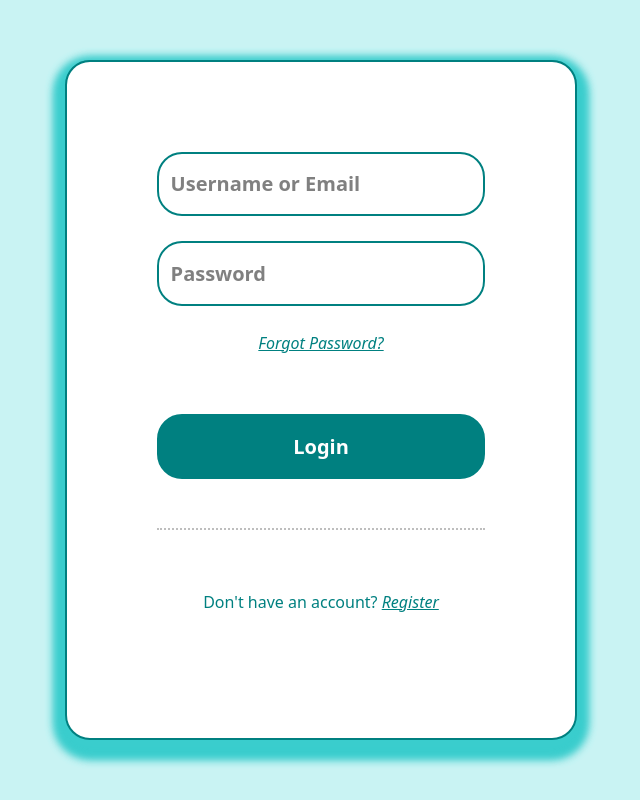
After one commit to armuka13/ByteBank-Online-Banking-website-, a PHP site: page /loginForm.html in a window 1280 px wide. The commit adds this page. Shown: the whole page, without its empty margins (307-947 px from the left). Run offline with PHP 8.4, Linux system fonts and the light colour scheme.

Commit message:
Created Login/Register forms Connected Login/Register forms to main page and each one will open respectively LogIn and Register are on the same page, distinguished by div-s, where one is shown and the other is hidden with JS

```diff
--- /dev/null
+++ b/loginForm.html
@@ -0,0 +1,36 @@
+<!DOCTYPE html>
+<html>
+    <head>
+        <title>Login/ Register</title>
+        <link rel="icon" type="image/png" href="Images/BankLogo2.png">
+        <link href="https://cdn.jsdelivr.net/npm/bootstrap@5.3.3/dist/css/bootstrap.min.css" rel="stylesheet" integrity="sha384-QWTKZyjpPEjISv5WaRU9OFeRpok6YctnYmDr5pNlyT2bRjXh0JMhjY6hW+ALEwIH" crossorigin="anonymous">
+        <link rel="stylesheet" type="text/css" href="style.css">
+    </head>
+    <body>
+        <form class="row pt-5"id="registerForm">
+            <input type="text" placeholder="Name" name = "name"class="form-control form-input" />
+            <input type="text" placeholder="Last Name" name = "lastName" class="form-control form-input" />
+            <input type="text" placeholder="Username" name = "username" class="form-control form-input" />
+            <input type="text" placeholder="Email" name = "email" class="form-control form-input" />
+            <input type="text" placeholder="Phone Number" name = "phoneNumber" class="form-control form-input" />
+            <input type="password" placeholder="Password" class="form-control form-input" name="password" />
+            <button type="submit" class="btn submitBtn">Register</button>
+            <hr style="border-top: 2px dotted #000;" class="mt-4"/>
+            <p style="text-align: center;">Already have an account? <em style = "cursor: pointer;"><u id = "signInTxt">Sign in</u></em> </p>
+        </form>
+
+        <form class="row" id="signInForm">
+            <input type="text" placeholder="Username or Email" class="form-control form-input" />
+            <input type="password" placeholder="Password" class="form-control form-input" />
+            <p style="text-align: center;"><em style = "cursor: pointer;"><u>Forgot Password?</u></em></p>
+            <button type="submit" class="btn submitBtn">Login</button>
+            <hr style="border-top: 2px dotted #000;" class="mt-4"/>
+            <p style="text-align: center;">Don't have an account? <em style = "cursor: pointer;"><u id = "registerTxt">Register</u></em> </p>
+        </form>
+
+
+        <script src="https://code.jquery.com/jquery-3.6.0.min.js"></script>
+        <script src="script.js"></script>
+
+    </body>
+</html>
--- a/script.js
+++ b/script.js
@@ -1,11 +1,35 @@
-//Shikoje kete funksion per te shfaqur ose fshire navbarin
-    function toggleNavbar() {
-        if (window.innerWidth < 768) {
-            document.getElementById("myNavbar").style.display = "none";
-        } else {
-            document.getElementById("myNavbar").style.display = "block";
-        }
+// //Shikoje kete funksion per te shfaqur ose fshire navbarin
+//     function toggleNavbar() {
+//         if (window.innerWidth < 768) {
+//             document.getElementById("myNavbar").style.display = "none";
+//         } else {
+//             document.getElementById("myNavbar").style.display = "block";
+//         }
+//     }
+
+//     window.addEventListener("resize", toggleNavbar);
+//     toggleNavbar(); // Run on page load
+
+    //gets from the main page Sign Up which reads register and Log In which reads login
+
+    var formType = new URLSearchParams(window.location.search).get('formType');
+
+    //Checks if it is register of login
+    if (formType === 'register') {
+        $("#signInForm").hide();
+        $("#registerForm").show();
+    } else if (formType === 'login') {
+        $("#registerForm").hide();
+        $("#signInForm").show();
     }
 
-    window.addEventListener("resize", toggleNavbar);
-    toggleNavbar(); // Run on page load
+//When clicking on Sign In or Register it will hide the other form
+$("#signInTxt").click(function() {
+    $("#registerForm").hide();
+    $("#signInForm").show();
+})
+
+$("#registerTxt").click(function() {
+    $("#signInForm").hide();
+    $("#registerForm").show();
+})
--- a/style.css
+++ b/style.css
@@ -147,3 +147,68 @@ padding-left:2%;
 font-weight: bold;
 text-align: center;
 }
+
+#signInForm{
+    padding: 7%;
+    gap: 5%;
+    border: 2px solid teal;
+    border-radius: 25px;
+    background-color: white;
+    height: 85%;
+    width: 40%;
+    position: absolute;
+    top: 50%;
+    left: 50%;
+    transform: translate(-50%, -50%);
+    box-shadow: 0px 8px 10px 10px #3ACDCD;
+    color: teal;
+}
+
+#registerForm{
+    padding: 7%;
+    gap: 3%;
+    border: 2px solid teal;
+    border-radius: 25px;
+    background-color: white;
+    height: 85%;
+    width: 40%;
+    position: absolute;
+    top: 50%;
+    left: 50%;
+    transform: translate(-50%, -50%);
+    box-shadow: 0px 8px 10px 10px #3ACDCD;
+    color: teal;
+}
+
+.form-input{
+    background-color: white;
+    color: black;
+    border: 2px solid teal;
+    border-radius: 25px;
+    font-size: 20px;
+    font-weight: bold;
+    cursor: pointer;
+}
+
+.form-input::placeholder{
+    color: gray;
+}
+
+.submitBtn{
+    background-color: teal;
+    color: white;
+    border: 2px solid teal;
+    border-radius: 25px;
+    font-size: 20px;
+    font-weight: bold;
+    cursor: pointer;
+}
+
+.submitBtn:hover{
+    border: 2px solid teal;
+    box-shadow:  0px 3px 8px 0px teal;
+}
+
+.linkClass{
+    text-decoration: none;
+}
```
Also changed, not shown: main.html (+5 -3 lines).
